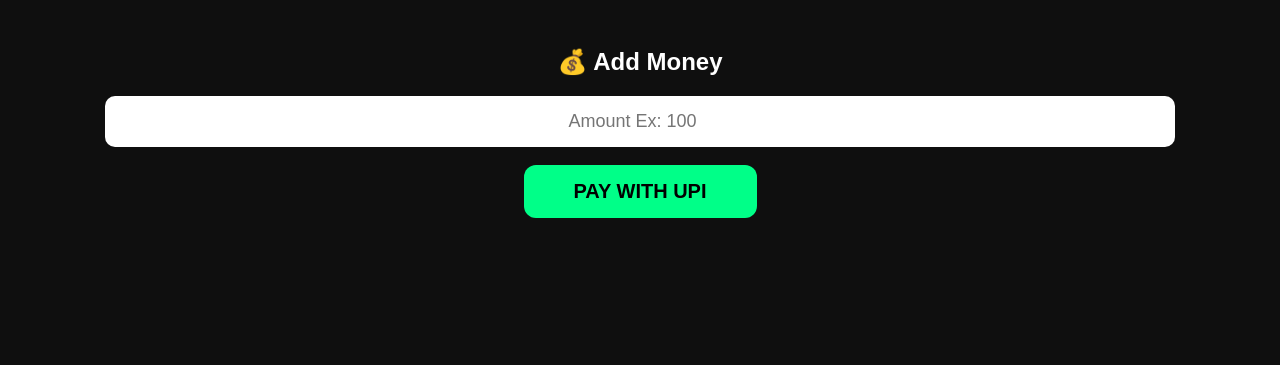
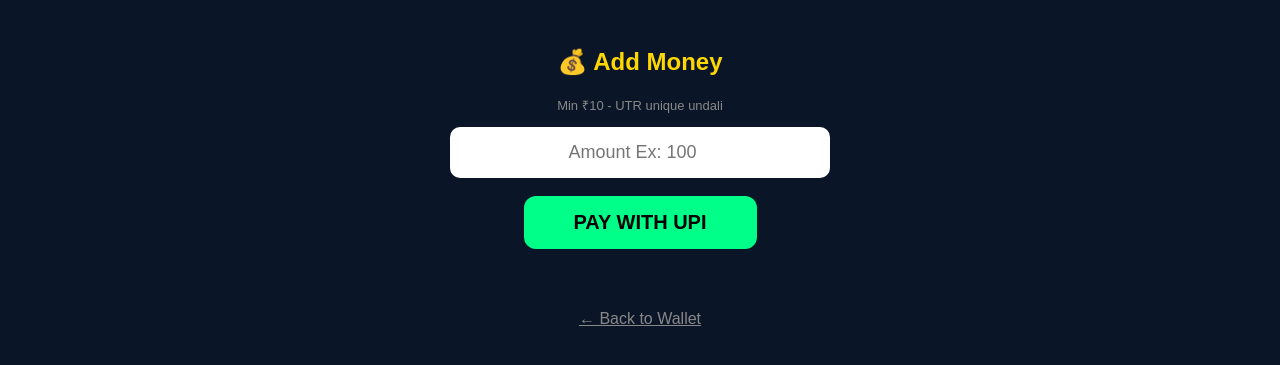
Before and after one commit to kothapallisravankumar05-art/sd-tournments, a Flask app: page /add_money in a window 1280 px wide. Shown: the top 365 px of the page. Run offline with Flask 3, Linux system fonts and the light colour scheme; the visitor is signed in with stand-in values (Sample User, id 1); some libraries are stand-ins or nearby versions.

Commit message:
Update add_money.html

```diff
--- a/templates/add_money.html
+++ b/templates/add_money.html
@@ -2,31 +2,52 @@
 <html>
 <head>
 <meta name="viewport" content="width=device-width, initial-scale=1">
-<title>Add Money</title>
+<title>Add Money - SD</title>
 </head>
-<body style="background:#0f0f0f;color:white;font-family:sans-serif;text-align:center;padding:20px">
-<h2>💰 Add Money</h2>
-<input type="number" id="amt" placeholder="Amount Ex: 100" style="padding:15px;width:85%;border-radius:10px;border:none;font-size:18px;text-align:center"><br><br>
-<button onclick="payUPI()" style="background:#00ff88;color:black;padding:15px 50px;border:none;border-radius:12px;font-size:20px;font-weight:bold">PAY WITH UPI</button>
+<body style="background:#0a1628;color:white;font-family:sans-serif;text-align:center;padding:20px">
+<h2 style="color:gold">💰 Add Money</h2>
+<p style="color:#888;font-size:13px">Min ₹10 - UTR unique undali</p>
+<input type="number" id="amt" placeholder="Amount Ex: 100" style="padding:15px;width:85%;border-radius:10px;border:none;font-size:18px;text-align:center;max-width:350px"><br><br>
+<button onclick="payUPI()" style="background:#00ff88;color:black;padding:15px 50px;border:none;border-radius:12px;font-size:20px;font-weight:bold;cursor:pointer">PAY WITH UPI</button>
 <div id="box" style="margin-top:25px"></div>
 <script>
 function payUPI(){
  let a=document.getElementById('amt').value;
  if(!a || a<10){alert("Min 10rs bro");return}
- document.getElementById('box').innerHTML="Loading...";
+ document.getElementById('box').innerHTML="<p style='color:gold'>Loading UPI Link...</p>";
  fetch('/get_upi_link?amount='+a).then(r=>r.json()).then(d=>{
-   if(!d.ok){alert(d.msg);return}
+   if(!d.ok){alert("Error - Try again");return}
    window.location.href=d.upi_link;
-   document.getElementById('box').innerHTML=`<p style="color:#00ff88">PhonePe/GPay open ayindi... Pay chesi ra bro!</p><input id="utr" placeholder="12 digit UTR pettu" style="padding:12px;width:75%;border-radius:8px;border:none;text-align:center"><br><br><button onclick="verify()" style="background:white;color:black;padding:12px 30px;border-radius:8px;font-weight:bold">VERIFY</button>`;
+   document.getElementById('box').innerHTML=`<div style="background:#162435;padding:20px;border-radius:15px;max-width:380px;margin:0 auto;border:1px solid #00ff88">
+   <p style="color:#00ff88;font-weight:bold">✅ PhonePe/GPay open ayindi!</p><p style="color:#aaa;font-size:13px">Pay chesi, UTR copy chesi ikkada paste chey</p>
+   <input id="utr" placeholder="12 digit UTR pettu" style="padding:14px;width:90%;border-radius:8px;border:none;text-align:center;font-weight:bold;letter-spacing:1px;text-transform:uppercase"><br><br>
+   <button onclick="verify()" style="background:gold;color:black;padding:14px 40px;border-radius:10px;font-weight:900;border:none;cursor:pointer">✅ VERIFY PAYMENT</button>
+   <p style="color:#666;font-size:11px;margin-top:10px">Same UTR vere vallu vadithe block avuthundi!</p></div>`;
  });
 }
 function verify(){
- let u=document.getElementById('utr').value;
+ let u=document.getElementById('utr').value.trim().toUpperCase();
  let a=document.getElementById('amt').value;
- if(u.length<10){alert("Correct UTR pettu bro");return}
+ if(u.length<10){alert("Correct 12 digit UTR pettu bro");return}
+ document.getElementById('box').innerHTML="<p style='color:gold'>Verifying...</p>";
  fetch('/verify_upi',{method:'POST',headers:{'Content-Type':'application/json'},body:JSON.stringify({amount:a,utr:u})})
- .then(r=>r.json()).then(d=>{alert(d.msg); if(d.ok) location.href='/';})
+ .then(r=>r.json()).then(d=>{
+   alert(d.msg);
+   if(d.ok){
+     location.href='/wallet';
+   } else {
+     // Fake UTR ayite malla try cheyaniki box chupinchu
+     payUPI();
+     setTimeout(()=>{
+       let inp = document.getElementById('utr');
+       if(inp) inp.value = "";
+     },500);
+   }
+ })
+ .catch(()=>alert("Network Error - Malla try chey"));
 }
 </script>
+<br><br>
+<a href="/wallet" style="color:#888">← Back to Wallet</a>
 </body>
 </html>
```
